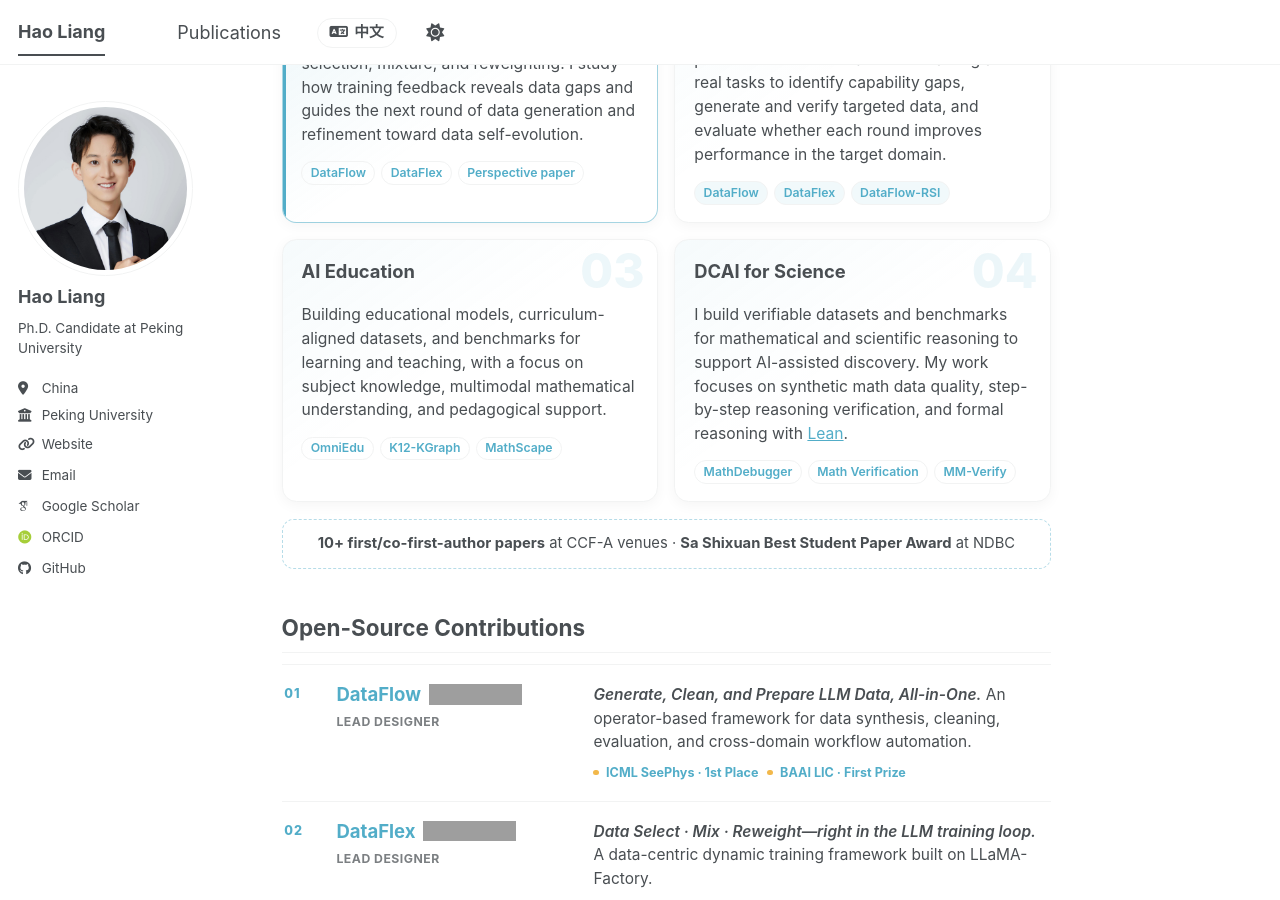
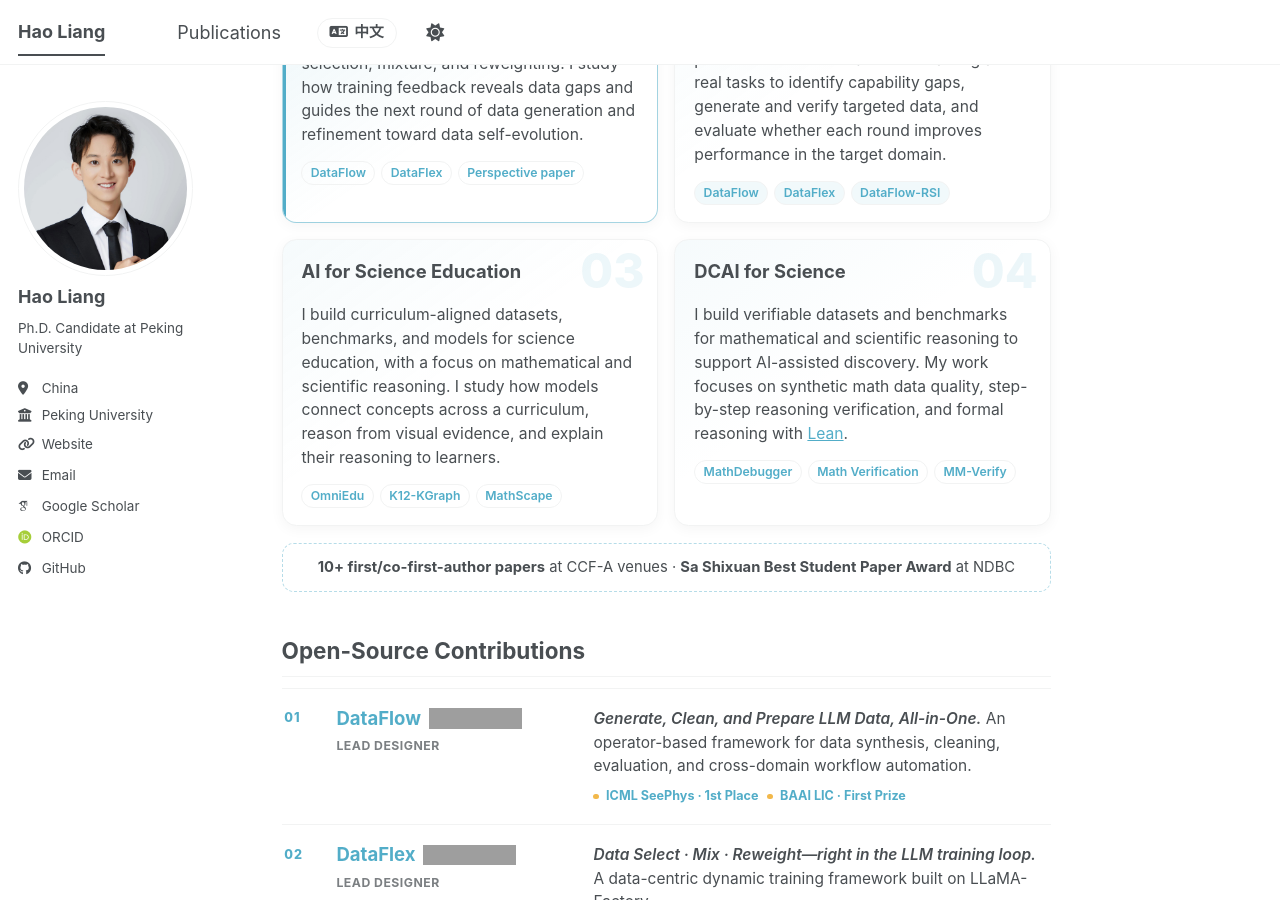
Before and after one commit to haolpku/haolpku.github.io, a Jekyll site: the page built from _pages/about.md, in a window 1280 px wide and 900 px high, scrolled down 2083 px. Built offline with Jekyll 4.4.1, drawn with Linux system fonts in a browser that asks for light colours; some web fonts are replaced; a script bundle is joined from its source files by our own code; library files that are not in the unit come from our copies; grey boxes are pictures that could not be loaded.

Commit message:
Refocus education research on math and science reasoning

```diff
--- a/_pages/about.md
+++ b/_pages/about.md
@@ -124,8 +124,8 @@ Prior to this, I received my bachelor's degree from [Beijing Institute of Techno
 
     <article class="research-card">
       <span class="research-card__number" aria-hidden="true">03</span>
-      <header class="research-card__header"><h3>AI Education</h3></header>
-      <p>Building educational models, curriculum-aligned datasets, and benchmarks for learning and teaching, with a focus on subject knowledge, multimodal mathematical understanding, and pedagogical support.</p>
+      <header class="research-card__header"><h3>AI for Science Education</h3></header>
+      <p>I build curriculum-aligned datasets, benchmarks, and models for science education, with a focus on mathematical and scientific reasoning. I study how models connect concepts across a curriculum, reason from visual evidence, and explain their reasoning to learners.</p>
       <div class="research-card__links">
         <a href="https://huggingface.co/papers/2609.23088">OmniEdu</a>
         <a href="https://huggingface.co/papers/2605.09635">K12-KGraph</a>
```
Also changed, not shown: _pages/about-zh.md (+2 -2 lines).
